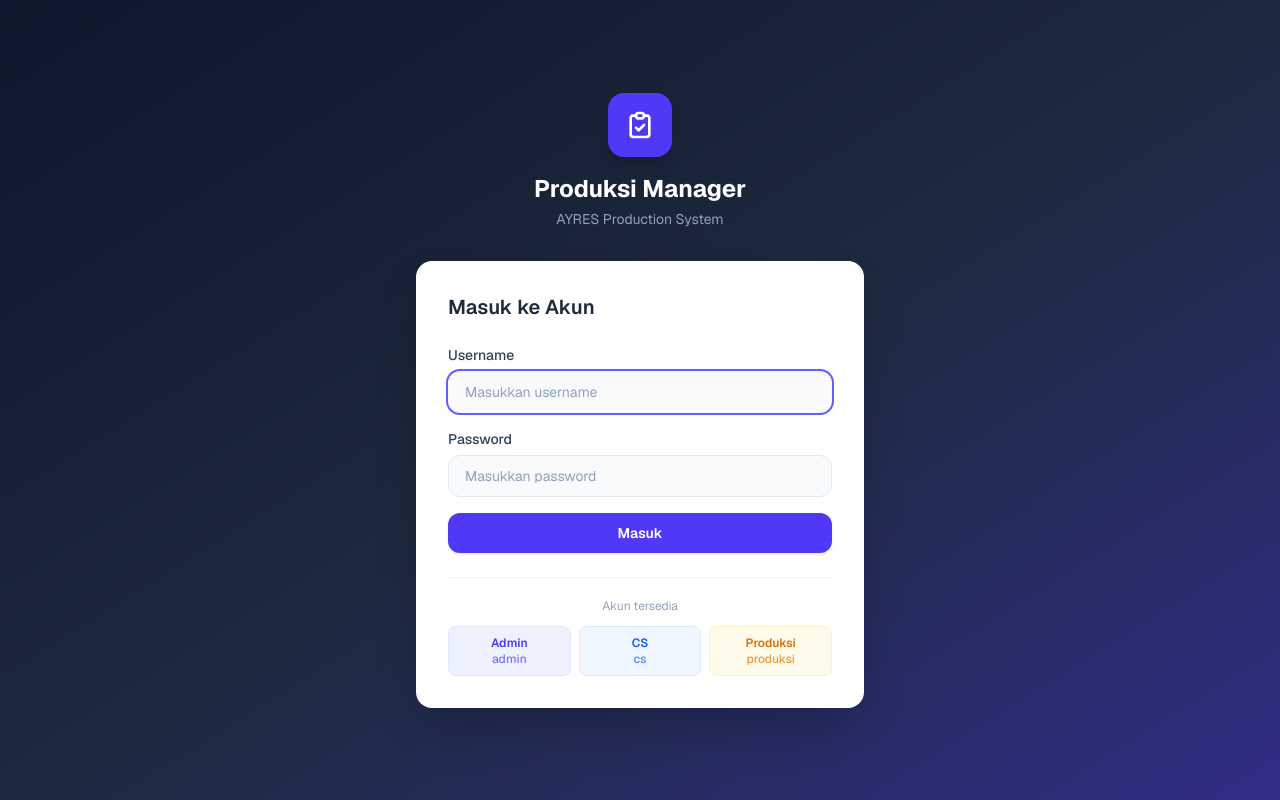
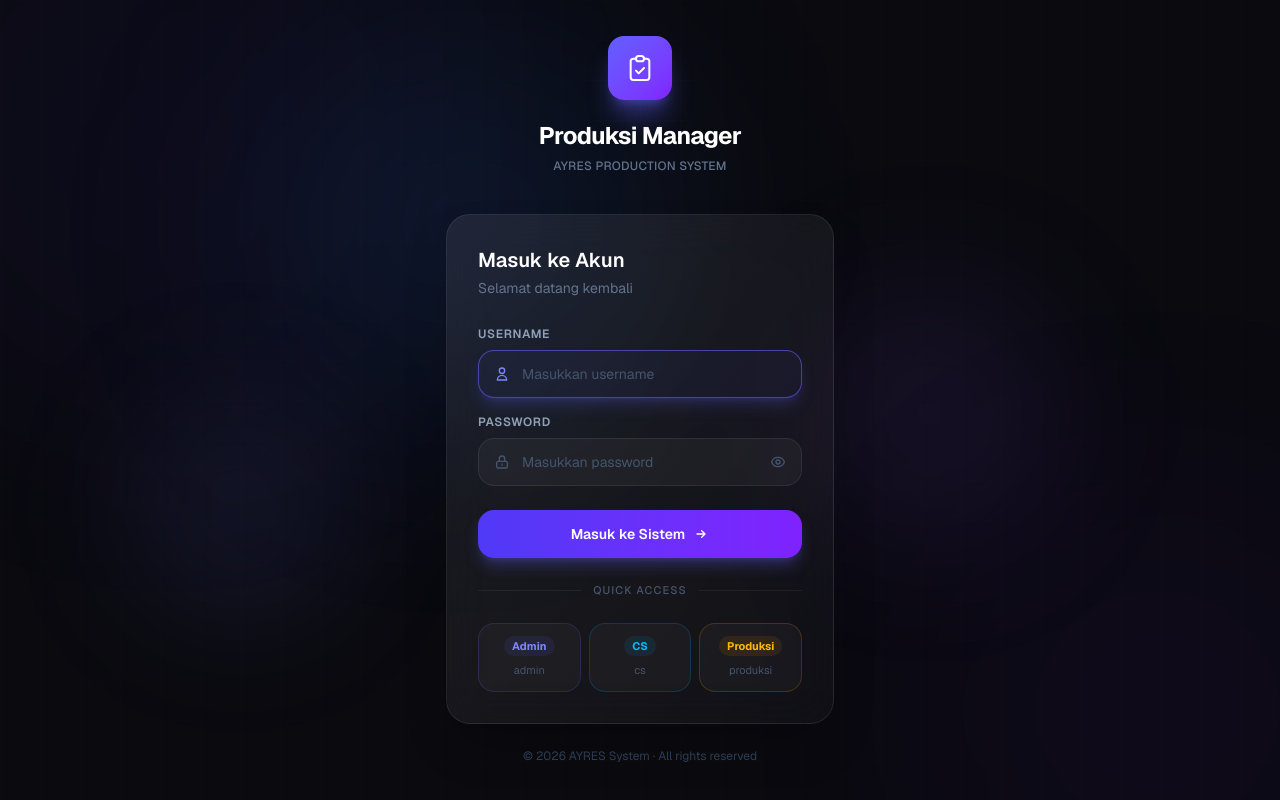
Before and after one commit to EzraNahumury/Web-Monitoring, a Next.js app: page / in a window 1280 px wide. Built offline with nearby package versions, Linux system fonts and the light colour scheme.

Commit message:
update ui home page

```diff
--- a/app/globals.css
+++ b/app/globals.css
@@ -79,3 +79,30 @@ body {
 .animate-fade-in {
   animation: fadeIn 0.25s ease-out;
 }
+
+/* Login background blob animations */
+@keyframes blob1 {
+  0%, 100% { transform: translate(0, 0) scale(1); }
+  25%       { transform: translate(60px, -80px) scale(1.1); }
+  50%       { transform: translate(-40px, 60px) scale(0.95); }
+  75%       { transform: translate(80px, 40px) scale(1.05); }
+}
+@keyframes blob2 {
+  0%, 100% { transform: translate(0, 0) scale(1); }
+  25%       { transform: translate(-70px, 50px) scale(1.08); }
+  50%       { transform: translate(50px, -70px) scale(0.92); }
+  75%       { transform: translate(-60px, -30px) scale(1.12); }
+}
+@keyframes blob3 {
+  0%, 100% { transform: translate(-50%, -50%) scale(1); }
+  33%       { transform: translate(-50%, -50%) scale(1.2); }
+  66%       { transform: translate(-50%, -50%) scale(0.85); }
+}
+@keyframes gradientShift {
+  0%, 100% { opacity: 0.18; }
+  50%       { opacity: 0.28; }
+}
+.blob-1 { animation: blob1 18s ease-in-out infinite; }
+.blob-2 { animation: blob2 22s ease-in-out infinite; }
+.blob-3 { animation: blob3 14s ease-in-out infinite; }
+.blob-glow { animation: gradientShift 8s ease-in-out infinite; }
--- a/app/page.tsx
+++ b/app/page.tsx
@@ -10,13 +10,13 @@ export default function LoginPage() {
   const router = useRouter();
   const [username, setUsername] = useState('');
   const [password, setPassword] = useState('');
+  const [showPassword, setShowPassword] = useState(false);
   const [error, setError] = useState('');
   const [submitting, setSubmitting] = useState(false);
+  const [focused, setFocused] = useState<string | null>(null);
 
   useEffect(() => {
-    if (!loading && user) {
-      redirectByRole(user.role);
-    }
+    if (!loading && user) redirectByRole(user.role);
   }, [user, loading]);
 
   function redirectByRole(role: Role) {
@@ -35,10 +35,10 @@ export default function LoginPage() {
         login({ username: res.data.username, role: res.data.role as Role });
         redirectByRole(res.data.role as Role);
       } else {
-        setError(res.error || 'Login gagal. Cek username dan password.');
+        setError(res.error || 'Username atau password salah.');
       }
     } catch {
-      setError('Tidak dapat terhubung ke server. Pastikan konfigurasi sudah benar.');
+      setError('Tidak dapat terhubung ke server.');
     }
     setSubmitting(false);
   }
@@ -46,97 +46,184 @@ export default function LoginPage() {
   if (loading) return null;
 
   return (
-    <div className="min-h-screen flex items-center justify-center bg-gradient-to-br from-slate-900 via-slate-800 to-indigo-900 p-4">
-      <div className="w-full max-w-md animate-fade-in">
-        {/* Logo / Brand */}
-        <div className="text-center mb-8">
-          <div className="inline-flex items-center justify-center w-16 h-16 rounded-2xl bg-indigo-600 shadow-lg mb-4">
-            <svg className="w-8 h-8 text-white" fill="none" stroke="currentColor" viewBox="0 0 24 24">
-              <path strokeLinecap="round" strokeLinejoin="round" strokeWidth={2}
-                d="M9 5H7a2 2 0 00-2 2v12a2 2 0 002 2h10a2 2 0 002-2V7a2 2 0 00-2-2h-2M9 5a2 2 0 002 2h2a2 2 0 002-2M9 5a2 2 0 012-2h2a2 2 0 012 2m-6 9l2 2 4-4" />
+    <div className="min-h-screen flex items-center justify-center relative overflow-hidden bg-[#0a0a0f]">
+      {/* Ambient background blobs */}
+      <div className="absolute inset-0 overflow-hidden pointer-events-none">
+        <div className="blob-1 blob-glow absolute top-[-20%] left-[-10%] w-[600px] h-[600px] rounded-full bg-indigo-600/20 blur-[120px]" />
+        <div className="blob-2 blob-glow absolute bottom-[-20%] right-[-10%] w-[500px] h-[500px] rounded-full bg-violet-600/20 blur-[120px]" />
+        <div className="blob-3 absolute top-[50%] left-[50%] -translate-x-1/2 -translate-y-1/2 w-[350px] h-[350px] rounded-full bg-blue-500/10 blur-[90px]" />
+        <div className="blob-1 absolute top-[30%] right-[20%] w-[250px] h-[250px] rounded-full bg-violet-500/10 blur-[70px]" style={{animationDelay: '-6s'}} />
+        <div className="blob-2 absolute bottom-[20%] left-[15%] w-[200px] h-[200px] rounded-full bg-indigo-400/10 blur-[60px]" style={{animationDelay: '-10s'}} />
+      </div>
+
+      {/* Grid overlay */}
+      <div
+        className="absolute inset-0 opacity-[0.03]"
+        style={{
+          backgroundImage: 'linear-gradient(rgba(255,255,255,0.3) 1px, transparent 1px), linear-gradient(90deg, rgba(255,255,255,0.3) 1px, transparent 1px)',
+          backgroundSize: '40px 40px',
+        }}
+      />
+
+      <div className="relative z-10 w-full max-w-[420px] px-4">
+        {/* Header */}
+        <div className="text-center mb-10">
+          <div className="inline-flex items-center justify-center w-16 h-16 rounded-2xl mb-5 relative">
+            <div className="absolute inset-0 rounded-2xl bg-gradient-to-br from-indigo-500 to-violet-600 shadow-xl shadow-indigo-500/40" />
+            <svg className="w-8 h-8 text-white relative z-10" fill="none" stroke="currentColor" viewBox="0 0 24 24">
+              <path strokeLinecap="round" strokeLinejoin="round" strokeWidth={1.5}
+                d="M9 5H7a2 2 0 00-2 2v12a2 2 0 002 2h10a2 2 0 002-2V7a2 2 0 00-2-2h-2M9 5a2 2 0 002 2h2a2 2 0 002-2M9 5a2 2 0 012-2h2a2 2 0 012 2m-6 9l2 2 4-4"/>
             </svg>
           </div>
-          <h1 className="text-2xl font-bold text-white">Produksi Manager</h1>
-          <p className="text-slate-400 text-sm mt-1">AYRES Production System</p>
+          <h1 className="text-2xl font-bold text-white tracking-tight">Produksi Manager</h1>
+          <p className="text-slate-500 text-sm mt-1.5 tracking-wide uppercase text-xs font-medium">AYRES Production System</p>
         </div>
 
-        {/* Card */}
-        <div className="bg-white rounded-2xl shadow-2xl p-8">
-          <h2 className="text-xl font-semibold text-slate-800 mb-6">Masuk ke Akun</h2>
+        {/* Glass card */}
+        <div className="relative">
+          <div className="absolute inset-0 rounded-3xl bg-gradient-to-br from-white/[0.08] to-white/[0.03] backdrop-blur-xl border border-white/[0.08] shadow-2xl" />
+
+          <div className="relative p-8">
+            <div className="mb-7">
+              <h2 className="text-xl font-semibold text-white">Masuk ke Akun</h2>
+              <p className="text-slate-500 text-sm mt-1">Selamat datang kembali</p>
+            </div>
 
             <form onSubmit={handleSubmit} className="space-y-4">
+              {/* Username field */}
               <div>
-              <label className="block text-sm font-medium text-slate-700 mb-1.5">Username</label>
+                <label className="block text-xs font-semibold text-slate-400 uppercase tracking-wider mb-2">
+                  Username
+                </label>
+                <div className={`relative rounded-2xl transition-all duration-200 ${focused === 'username' ? 'shadow-lg shadow-indigo-500/20' : ''}`}>
+                  <div className={`absolute inset-0 rounded-2xl border transition-all duration-200 ${focused === 'username' ? 'border-indigo-500/60 bg-indigo-500/5' : 'border-white/[0.08] bg-white/[0.04]'}`} />
+                  <div className="absolute left-4 top-1/2 -translate-y-1/2 z-10">
+                    <svg className={`w-4 h-4 transition-colors ${focused === 'username' ? 'text-indigo-400' : 'text-slate-600'}`} fill="none" stroke="currentColor" viewBox="0 0 24 24">
+                      <path strokeLinecap="round" strokeLinejoin="round" strokeWidth={2} d="M16 7a4 4 0 11-8 0 4 4 0 018 0zM12 14a7 7 0 00-7 7h14a7 7 0 00-7-7z"/>
+                    </svg>
+                  </div>
                   <input
                     type="text"
                     value={username}
                     onChange={e => setUsername(e.target.value)}
+                    onFocus={() => setFocused('username')}
+                    onBlur={() => setFocused(null)}
                     placeholder="Masukkan username"
                     required
                     autoFocus
-                className="w-full rounded-xl border border-slate-200 bg-slate-50 px-4 py-2.5 text-sm text-slate-800 placeholder-slate-400 focus:outline-none focus:ring-2 focus:ring-indigo-500 focus:border-transparent transition-all"
+                    className="relative z-10 w-full bg-transparent text-white placeholder-slate-600 pl-11 pr-4 py-3.5 text-sm rounded-2xl focus:outline-none"
                   />
                 </div>
+              </div>
+
+              {/* Password field */}
               <div>
-              <label className="block text-sm font-medium text-slate-700 mb-1.5">Password</label>
+                <label className="block text-xs font-semibold text-slate-400 uppercase tracking-wider mb-2">
+                  Password
+                </label>
+                <div className={`relative rounded-2xl transition-all duration-200 ${focused === 'password' ? 'shadow-lg shadow-indigo-500/20' : ''}`}>
+                  <div className={`absolute inset-0 rounded-2xl border transition-all duration-200 ${focused === 'password' ? 'border-indigo-500/60 bg-indigo-500/5' : 'border-white/[0.08] bg-white/[0.04]'}`} />
+                  <div className="absolute left-4 top-1/2 -translate-y-1/2 z-10">
+                    <svg className={`w-4 h-4 transition-colors ${focused === 'password' ? 'text-indigo-400' : 'text-slate-600'}`} fill="none" stroke="currentColor" viewBox="0 0 24 24">
+                      <path strokeLinecap="round" strokeLinejoin="round" strokeWidth={2} d="M12 15v2m-6 4h12a2 2 0 002-2v-6a2 2 0 00-2-2H6a2 2 0 00-2 2v6a2 2 0 002 2zm10-10V7a4 4 0 00-8 0v4h8z"/>
+                    </svg>
+                  </div>
                   <input
-                type="password"
+                    type={showPassword ? 'text' : 'password'}
                     value={password}
                     onChange={e => setPassword(e.target.value)}
+                    onFocus={() => setFocused('password')}
+                    onBlur={() => setFocused(null)}
                     placeholder="Masukkan password"
                     required
-                className="w-full rounded-xl border border-slate-200 bg-slate-50 px-4 py-2.5 text-sm text-slate-800 placeholder-slate-400 focus:outline-none focus:ring-2 focus:ring-indigo-500 focus:border-transparent transition-all"
+                    className="relative z-10 w-full bg-transparent text-white placeholder-slate-600 pl-11 pr-12 py-3.5 text-sm rounded-2xl focus:outline-none"
                   />
+                  <button
+                    type="button"
+                    onMouseDown={e => e.preventDefault()}
+                    onClick={() => setShowPassword(!showPassword)}
+                    className="absolute right-4 top-1/2 -translate-y-1/2 z-10 text-slate-600 hover:text-slate-400 transition-colors"
+                  >
+                    {showPassword ? (
+                      <svg className="w-4 h-4" fill="none" stroke="currentColor" viewBox="0 0 24 24">
+                        <path strokeLinecap="round" strokeLinejoin="round" strokeWidth={2} d="M13.875 18.825A10.05 10.05 0 0112 19c-4.478 0-8.268-2.943-9.543-7a9.97 9.97 0 011.563-3.029m5.858.908a3 3 0 114.243 4.243M9.878 9.878l4.242 4.242M9.88 9.88l-3.29-3.29m7.532 7.532l3.29 3.29M3 3l3.59 3.59m0 0A9.953 9.953 0 0112 5c4.478 0 8.268 2.943 9.543 7a10.025 10.025 0 01-4.132 5.411m0 0L21 21"/>
+                      </svg>
+                    ) : (
+                      <svg className="w-4 h-4" fill="none" stroke="currentColor" viewBox="0 0 24 24">
+                        <path strokeLinecap="round" strokeLinejoin="round" strokeWidth={2} d="M15 12a3 3 0 11-6 0 3 3 0 016 0z"/>
+                        <path strokeLinecap="round" strokeLinejoin="round" strokeWidth={2} d="M2.458 12C3.732 7.943 7.523 5 12 5c4.478 0 8.268 2.943 9.542 7-1.274 4.057-5.064 7-9.542 7-4.477 0-8.268-2.943-9.542-7z"/>
+                      </svg>
+                    )}
+                  </button>
+                </div>
               </div>
 
+              {/* Error */}
               {error && (
-              <div className="flex items-start gap-2 p-3 rounded-xl bg-red-50 border border-red-200">
-                <svg className="w-4 h-4 text-red-500 mt-0.5 shrink-0" fill="currentColor" viewBox="0 0 20 20">
-                  <path fillRule="evenodd" d="M10 18a8 8 0 100-16 8 8 0 000 16zM8.707 7.293a1 1 0 00-1.414 1.414L8.586 10l-1.293 1.293a1 1 0 101.414 1.414L10 11.414l1.293 1.293a1 1 0 001.414-1.414L11.414 10l1.293-1.293a1 1 0 00-1.414-1.414L10 8.586 8.707 7.293z" clipRule="evenodd" />
-                </svg>
-                <p className="text-sm text-red-600">{error}</p>
+                <div className="flex items-center gap-2.5 p-3.5 rounded-2xl bg-red-500/10 border border-red-500/20">
+                  <div className="w-1.5 h-1.5 rounded-full bg-red-400 shrink-0" />
+                  <p className="text-sm text-red-400">{error}</p>
                 </div>
               )}
 
+              {/* Submit */}
               <button
                 type="submit"
                 disabled={submitting}
-              className="w-full bg-indigo-600 hover:bg-indigo-700 disabled:opacity-60 text-white font-semibold py-2.5 px-4 rounded-xl transition-colors text-sm shadow-sm"
+                className="relative w-full group mt-2"
               >
+                <div className="absolute inset-0 rounded-2xl bg-gradient-to-r from-indigo-600 to-violet-600 shadow-lg shadow-indigo-500/30 group-hover:shadow-indigo-500/50 transition-all duration-300 group-disabled:opacity-50" />
+                <div className="absolute inset-0 rounded-2xl bg-gradient-to-r from-indigo-500 to-violet-500 opacity-0 group-hover:opacity-100 transition-opacity duration-300" />
+                <span className="relative z-10 flex items-center justify-center gap-2 text-white font-semibold py-3.5 text-sm">
                   {submitting ? (
-                <span className="flex items-center justify-center gap-2">
+                    <>
                       <svg className="animate-spin w-4 h-4" fill="none" viewBox="0 0 24 24">
                         <circle className="opacity-25" cx="12" cy="12" r="10" stroke="currentColor" strokeWidth="4"/>
                         <path className="opacity-75" fill="currentColor" d="M4 12a8 8 0 018-8V0C5.373 0 0 5.373 0 12h4z"/>
                       </svg>
                       Masuk...
+                    </>
+                  ) : (
+                    <>
+                      Masuk ke Sistem
+                      <svg className="w-4 h-4 group-hover:translate-x-0.5 transition-transform" fill="none" stroke="currentColor" viewBox="0 0 24 24">
+                        <path strokeLinecap="round" strokeLinejoin="round" strokeWidth={2} d="M13 7l5 5m0 0l-5 5m5-5H6"/>
+                      </svg>
+                    </>
+                  )}
                 </span>
-              ) : 'Masuk'}
               </button>
             </form>
 
-          {/* Role hints */}
-          <div className="mt-6 pt-5 border-t border-slate-100">
-            <p className="text-xs text-slate-400 text-center mb-3">Akun tersedia</p>
-            <div className="grid grid-cols-3 gap-2 text-xs text-center">
+            {/* Divider */}
+            <div className="flex items-center gap-3 my-6">
+              <div className="flex-1 h-px bg-white/[0.06]" />
+              <span className="text-[11px] text-slate-600 font-medium tracking-widest uppercase">Quick Access</span>
+              <div className="flex-1 h-px bg-white/[0.06]" />
+            </div>
+
+            {/* Quick login buttons */}
+            <div className="grid grid-cols-3 gap-2">
               {[
-                { role: 'Admin', user: 'admin', color: 'bg-indigo-50 text-indigo-600 border-indigo-100' },
-                { role: 'CS', user: 'cs', color: 'bg-blue-50 text-blue-600 border-blue-100' },
-                { role: 'Produksi', user: 'produksi', color: 'bg-amber-50 text-amber-600 border-amber-100' },
+                { role: 'Admin', user: 'admin', from: 'from-indigo-500', to: 'to-indigo-600', glow: 'shadow-indigo-500/20', border: 'border-indigo-500/20 hover:border-indigo-500/40', badge: 'bg-indigo-500/10 text-indigo-400' },
+                { role: 'CS', user: 'cs', from: 'from-sky-500', to: 'to-blue-600', glow: 'shadow-sky-500/20', border: 'border-sky-500/20 hover:border-sky-500/40', badge: 'bg-sky-500/10 text-sky-400' },
+                { role: 'Produksi', user: 'produksi', from: 'from-amber-500', to: 'to-orange-500', glow: 'shadow-amber-500/20', border: 'border-amber-500/20 hover:border-amber-500/40', badge: 'bg-amber-500/10 text-amber-400' },
               ].map(a => (
                 <button
                   key={a.user}
                   type="button"
                   onClick={() => { setUsername(a.user); setPassword(a.user); }}
-                  className={`px-2 py-2 rounded-lg border font-medium transition-opacity hover:opacity-80 ${a.color}`}
+                  className={`relative group flex flex-col items-center gap-1.5 py-3 px-2 rounded-2xl border bg-white/[0.03] hover:bg-white/[0.06] transition-all duration-200 ${a.border}`}
                 >
-                  <div className="font-semibold">{a.role}</div>
-                  <div className="opacity-70">{a.user}</div>
+                  <span className={`text-[11px] font-bold ${a.badge} px-2 py-0.5 rounded-full`}>{a.role}</span>
+                  <span className="text-[11px] text-slate-600 font-mono">{a.user}</span>
                 </button>
               ))}
             </div>
           </div>
         </div>
+
+        <p className="text-center text-slate-700 text-xs mt-6">© 2026 AYRES System · All rights reserved</p>
       </div>
     </div>
   );
```
Lines whose indentation alone changed are shown as unchanged.
